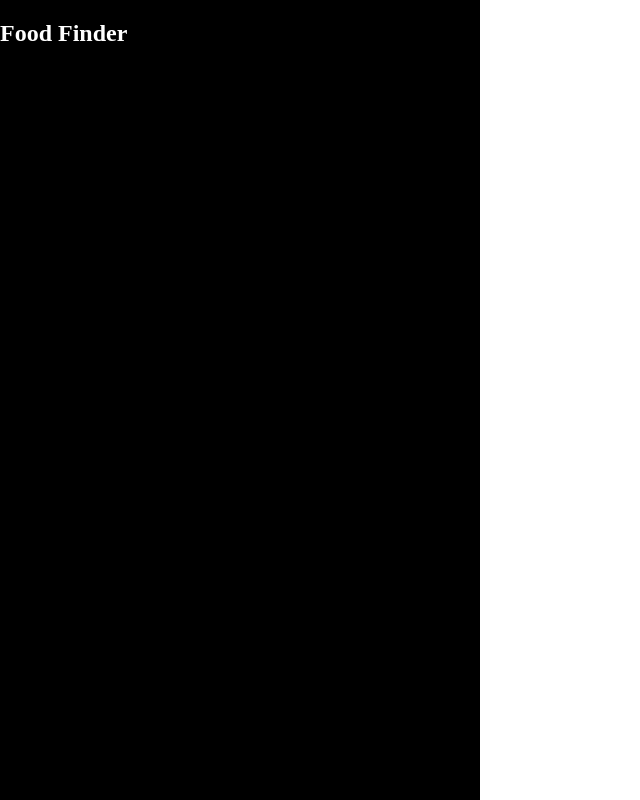
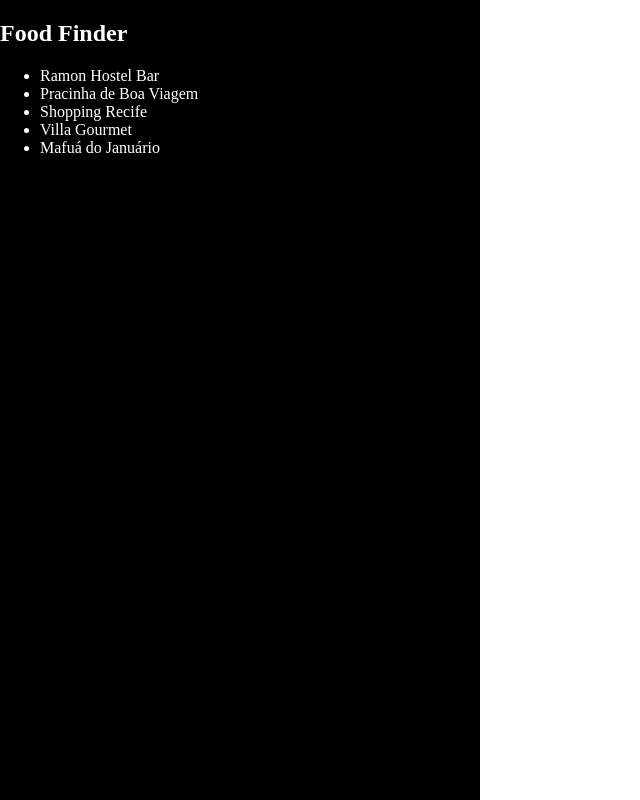
Before and after one commit to PauloHARocha/react-foodfinder-project, a React (Create React App) app: page / in a window 1280 px wide. Shown: the whole page, without its empty margins (0-640 px from the left). Built offline with nearby package versions, Linux system fonts and the light colour scheme.

Commit message:
Adding places to show

```diff
--- a/src/App.js
+++ b/src/App.js
@@ -1,12 +1,48 @@
 import React, { Component } from 'react';
 
 class App extends Component {
+  state = {
+    places: [
+      {
+        name: 'Ramon Hostel Bar',
+        lat: -8.129405,
+        lng: -34.903342
+      },
+      {
+        name: 'Pracinha de Boa Viagem',
+        lat: -8.132092,
+        lng: -34.900324
+      },
+      {
+        name: 'Shopping Recife',
+        lat: -8.119113,
+        lng: -34.904934
+      },
+      {
+        name: 'Villa Gourmet',
+        lat: -8.126144,
+        lng: -34.903922
+      },
+      {
+        name: 'Mafuá do Januário',
+        lat: -8.133618,
+        lng: -34.904528
+      }
+
+    ]
+  }
   render() {
     return (
       <div>
-        <div className="side-menu">
+        <aside className="side-menu">
           <h2>Food Finder</h2>
-        </div>
+          <ul>
+            {this.state.places.map(place => (
+              <li key={place.name} >{place.name}</li>
+            ))}
+          </ul>
+        </aside>
+
       </div>
     );
   }
```
